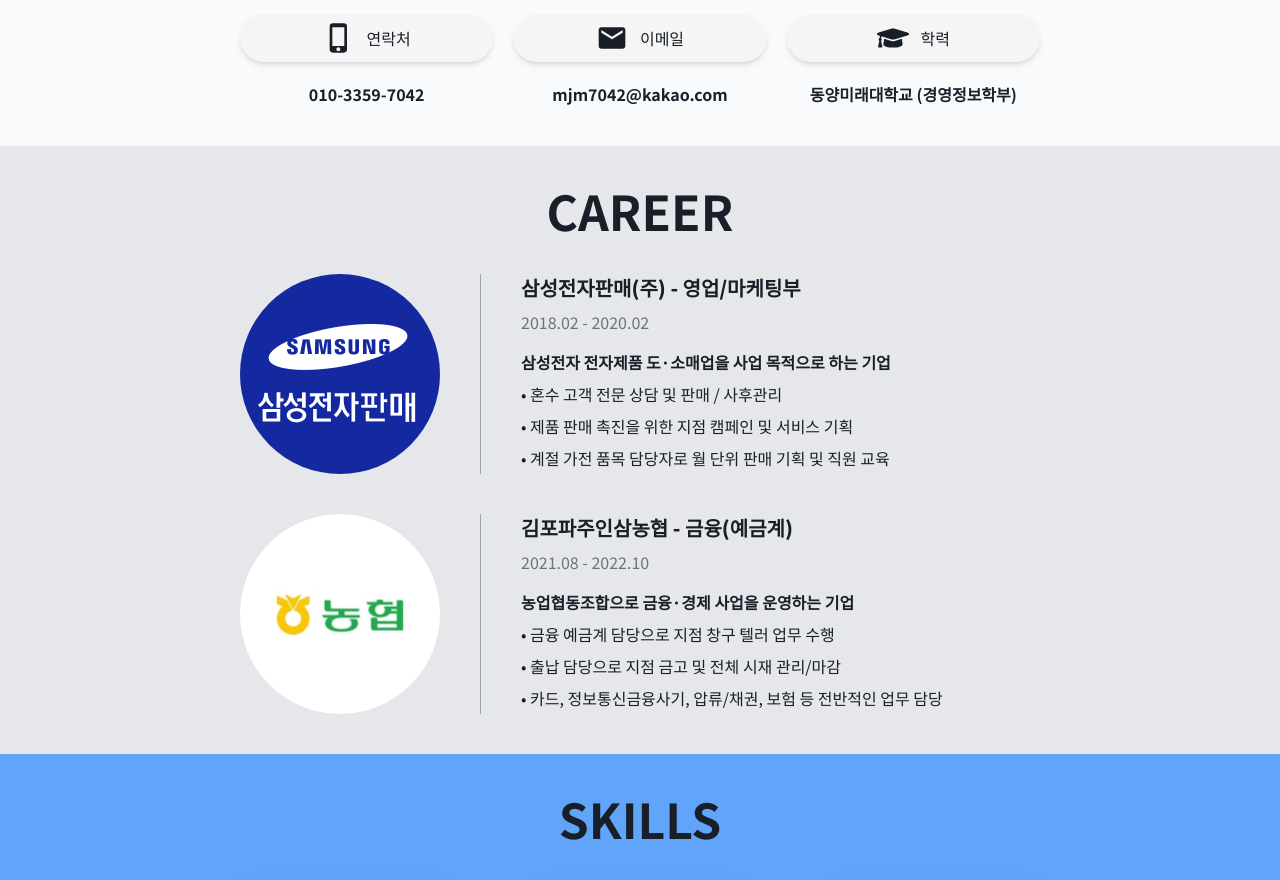
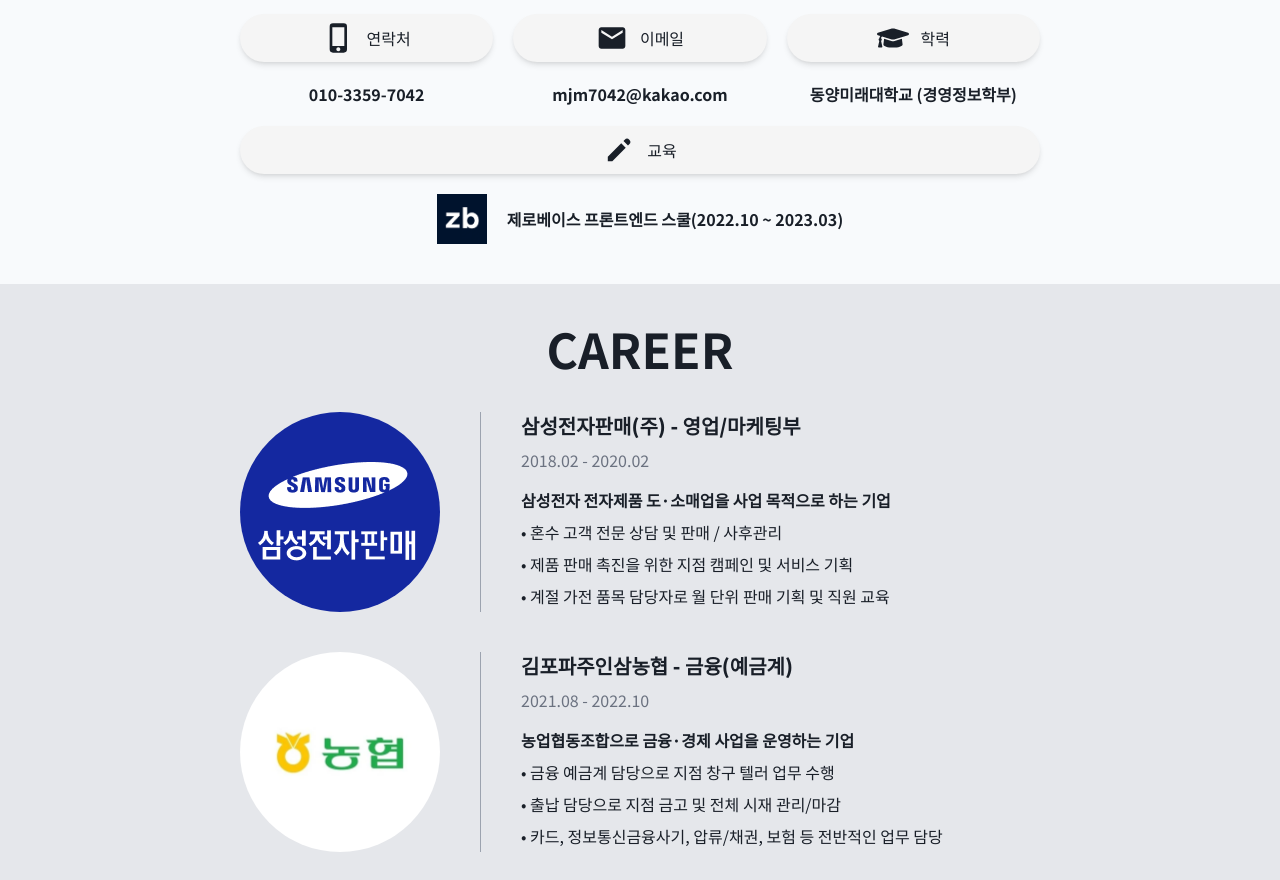
Before and after one commit to jjongminmoon/Portfolio, a Next.js app: page / in a window 1280 px wide. Shown: the part 940-1820 px from the top of the page. Built offline with nearby package versions, Linux system fonts and the light colour scheme.

Commit message:
2023/06/18 commit

```diff
--- a/src/components/AboutMe.tsx
+++ b/src/components/AboutMe.tsx
@@ -1,11 +1,13 @@
 import AddressIcon from "./icons/AddressIcon";
 import CalendarIcon from "./icons/CalendarIcon";
-import EducationIcon from "./icons/EducationIcon";
+import EducationIcon from "./icons/GraduateIcon";
 import EmailIcon from "./icons/EmailIcon";
 import MeIcon from "./icons/MeIcon";
 import PhoneIcon from "./icons/PhoneIcon";
 import Title from "./ui/Title";
 import { responsive } from "@/app/page";
+import GraduateIcon from "./icons/GraduateIcon";
+import Educations from "./Educations";
 
 const itemList = [
   { title: "이름", icon: <MeIcon />, content: "문종민" },
@@ -13,7 +15,7 @@
   { title: "주소", icon: <AddressIcon />, content: "인천광역시 서구 심곡동" },
   { title: "연락처", icon: <PhoneIcon />, content: "010-3359-7042" },
   { title: "이메일", icon: <EmailIcon />, content: "mjm7042@kakao.com" },
-  { title: "학력", icon: <EducationIcon />, content: "동양미래대학교 (경영정보학부)" }
+  { title: "학력", icon: <GraduateIcon />, content: "동양미래대학교 (경영정보학부)" }
 ];
 
 export default function AboutMe() {
@@ -33,6 +35,7 @@
           </li>
         ))}
       </ul>
+      <Educations />
     </section>
   );
 }
--- /dev/null
+++ b/src/components/Educations.tsx
@@ -0,0 +1,20 @@
+import Image from "next/image";
+import EducationIcon from "./icons/EducationIcon";
+import zerobase from "../../public/images/zerobase.webp";
+
+export default function Educations() {
+  return (
+    <>
+      <div className="flex flex-col items-center gap-5 w-full mt-5">
+        <div className="flex items-center justify-center gap-3 py-2 px-5 bg-neutral-100 rounded-full w-full shadow-md">
+          <EducationIcon />
+          <p>교육</p>
+        </div>
+        <div className="flex gap-5 items-center">
+          <Image src={zerobase} alt="Zerobase Logo" width={50} height={50} />
+          <p className="font-bold">제로베이스 프론트엔드 스쿨(2022.10 ~ 2023.03)</p>
+        </div>
+      </div>
+    </>
+  );
+}
--- a/src/components/icons/EducationIcon.tsx
+++ b/src/components/icons/EducationIcon.tsx
@@ -1,5 +1,5 @@
-import { FaGraduationCap } from "react-icons/fa";
+import { HiPencil } from "react-icons/hi";
 
 export default function EducationIcon() {
-  return <FaGraduationCap className="w-8 h-8" />;
+  return <HiPencil className="w-8 h-8" />;
 }
--- /dev/null
+++ b/src/components/icons/GraduateIcon.tsx
@@ -0,0 +1,5 @@
+import { FaGraduationCap } from "react-icons/fa";
+
+export default function GraduateIcon() {
+  return <FaGraduationCap className="w-8 h-8" />;
+}
```
Also changed, not shown: public/images/zerobase.webp (added).
